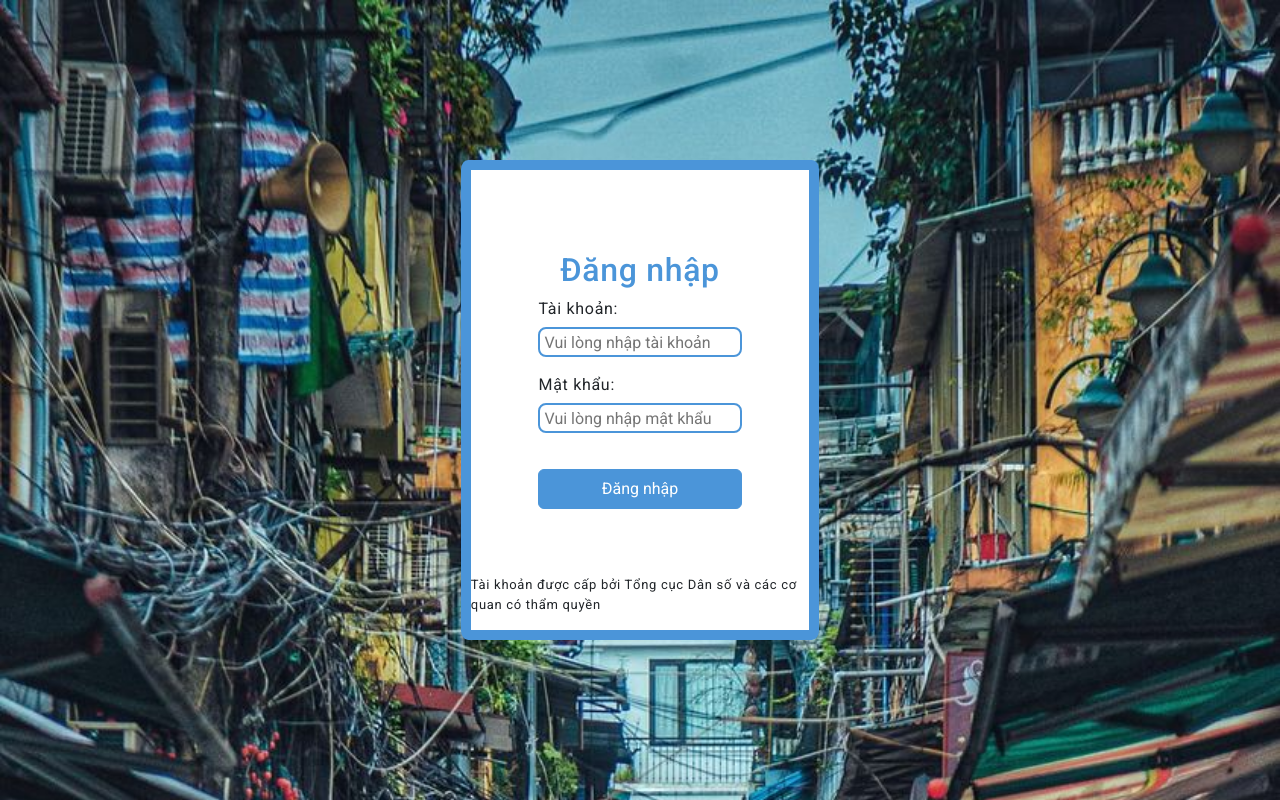
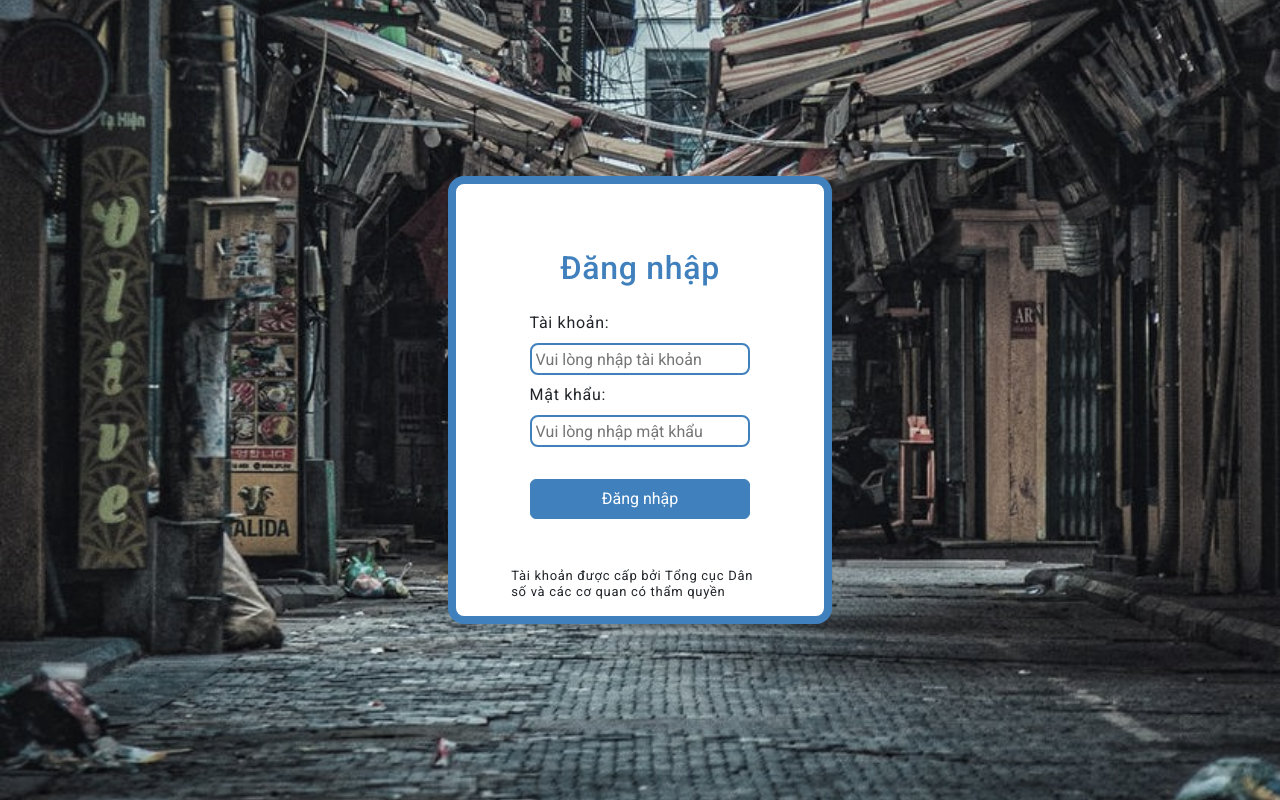
Before and after one commit to ngtrthinh169TPC/CitizenV, a React (Create React App) app in the folder frontend/: page /login in a window 1280 px wide. Built offline with nearby package versions, Linux system fonts and the light colour scheme.

Commit message:
fix bug create acc

```diff
--- a/frontend/src/managepage/ManagePage.jsx
+++ b/frontend/src/managepage/ManagePage.jsx
@@ -179,12 +179,15 @@ const ManagePage = () => {
           body: JSON.stringify(obj),
         }
       );
+      console.log(obj, tokenCode);
       console.log(responsive);
       if (responsive.status == 200 || responsive.status == 201) {
         let resJson = await responsive.json();
         console.log({ resJson });
         await getListAcc();
         setShowModal(false);
+      } else {
+        setError("Đã có lỗi xảy ra, vui lòng thử lại sau!");
       }
     } catch (error) {
       console.log(error);
@@ -259,7 +262,11 @@ const ManagePage = () => {
         }
       );
 
-      if (response.status == 204) {
+      if (
+        response.status == 204 ||
+        response.status == 201 ||
+        response.status == 200
+      ) {
         let perJson = await changePermistion(item);
         if (perJson) {
           modal.current.close();
--- a/frontend/src/populationlist/PopulationList.jsx
+++ b/frontend/src/populationlist/PopulationList.jsx
@@ -197,8 +197,8 @@ const PopulationList = () => {
         console.log(resJson);
         if (resJson.A1) {
           let obj = {
-            id: resJson.A1[0],
-            title: resJson.A1[1],
+            id: resJson.A1[1],
+            title: resJson.A1[0],
             disable: true,
             list: [],
           };
@@ -206,8 +206,8 @@ const PopulationList = () => {
         }
         if (resJson.A2) {
           let obj = {
-            id: resJson.A2[0],
-            title: resJson.A2[1],
+            id: resJson.A2[1],
+            title: resJson.A2[0],
             disable: true,
             list: [],
           };
@@ -215,8 +215,8 @@ const PopulationList = () => {
         }
         if (resJson.A3) {
           let obj = {
-            id: resJson.A3[0],
-            title: resJson.A3[1],
+            id: resJson.A3[1],
+            title: resJson.A3[0],
             disable: true,
             list: [],
           };
@@ -224,8 +224,8 @@ const PopulationList = () => {
         }
         if (resJson.B1) {
           let obj = {
-            id: resJson.B1[0],
-            title: resJson.B1[1],
+            id: resJson.B1[1],
+            title: resJson.B1[0],
             disable: true,
             list: [],
           };
@@ -233,8 +233,8 @@ const PopulationList = () => {
         }
         if (resJson.B2) {
           let obj = {
-            id: resJson.B2[0],
-            title: resJson.B2[1],
+            id: resJson.B2[1],
+            title: resJson.B2[0],
             disable: true,
             list: [],
           };
--- a/frontend/src/printpage/PrintPage.jsx
+++ b/frontend/src/printpage/PrintPage.jsx
@@ -28,9 +28,9 @@ export default class PrintPage extends Component {
           </object>
         </div>
         <div className="footer">
-          <Button variant="primary" onClick={this.handlePrint}>
+          {/* <Button variant="primary" onClick={this.handlePrint}>
             Print
-          </Button>
+          </Button> */}
         </div>
       </div>
     );
--- a/frontend/src/styles/Login.scss
+++ b/frontend/src/styles/Login.scss
@@ -4,52 +4,52 @@
 	height: 100vh;
 	justify-content: center;
 	align-items: center;
-  background-image: url("../assets/background-login.jpg");
-  background-size: cover;
 	position: absolute;
 	div {
 		display: flex;
 	}
 	#login {
-    width: 28vw;
-    min-height: 60vh;
+		width: 30vw;
+		min-width: 24em;
+		min-height: 28em;
 		flex-direction: column;
-    border: #4b95d9 solid 10px;
-    border-radius: 2%;
+		border: #4080bd solid 0.5rem;
+		border-radius: 1rem;
 		justify-content: center;
 		align-items: center;
 		position: relative;
 		background-color: #fff;
 		#title {
 			width: 100%;
+			margin: 1rem;
 			justify-content: center;
 			align-items: center;
 			h2 {
-        color: #4b95d9;
+				color: #4080bd;
 			}
 		}
 		#content {
 			// margin-top: 2vh;
 			flex-direction: column;
 			width: 60%;
-      margin-bottom: 20px;
+			margin-bottom: 1.5rem;
 			.lable {
-        margin-bottom: 6px;
+				margin-bottom: 0.5rem;
 			}
 			.input {
-        margin-bottom: 2vh;
-        border: #4b95d9 solid 2px;
+				margin-bottom: 0.5rem;
+				border: #4080bd solid 2px;
 				border-radius: 8px;
-        height: 30px;
+				height: 2rem;
 			}
 			#login-btn {
 				width: 100%;
-        height: 40px;
-        border: #4b95d9 solid 1px;
+				height: 2.5rem;
+				border: #4080bd solid 1px;
 				border-radius: 6px;
 				color: #fff;
-        background-color: #4b95d9;
-        margin: 20px 0;
+				background-color: #4080bd;
+				margin: 1.5rem 0;
 				display: flex;
 				flex-direction: row;
 				justify-content: space-evenly;
@@ -63,11 +63,36 @@
 			}
 		}
 		#footer {
+			width: 70%;
 			position: absolute;
 			bottom: 0;
 			p {
 				font-size: small;
+				line-height: 1rem;
 			}
 		}
 	}
 }
+
+#login-container::before {
+	content: "";
+	position: absolute;
+	top: 0;
+	left: 0;
+	width: 100%;
+	height: 100%;
+	background-image: url("../assets/background-login.jpg");
+	background-size: cover;
+	background-position: 0 88%;
+	filter: grayscale(60%);
+}
+
+@media screen and (max-width: 767px) {
+	#login-container {
+		#login {
+			#footer {
+				display: none;
+			}
+		}
+	}
+}
```
Lines whose indentation alone changed are shown as unchanged.
